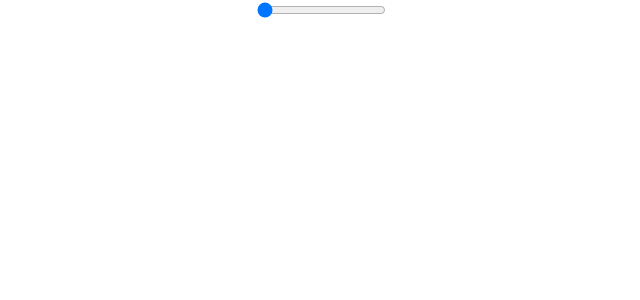
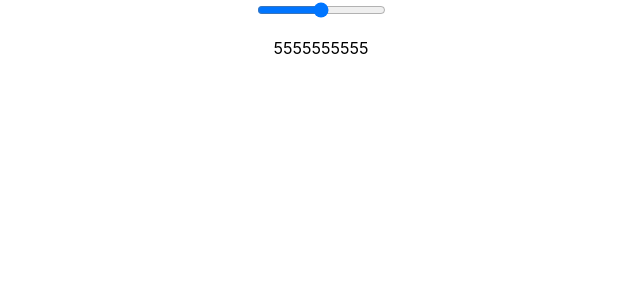
Before and after one commit to CD-Mackay/bad_ui_battles, a React (Create React App) app in the folder phone-slider/: page / in a window 1280 px wide. Shown: the top 300 px of the page, without its empty margins (319-959 px from the left). Built offline with nearby package versions, Linux system fonts and the light colour scheme.

Commit message:
implement onchange for input

```diff
--- a/phone-slider/src/App.js
+++ b/phone-slider/src/App.js
@@ -4,9 +4,14 @@ import { useState } from 'react';
 function App() {
 
   const [phone, setPhone] = useState(5555555555)
+
+  const handleChange = (e) => {
+    setPhone(e.target.value)
+  }
   return (
     <div className="App">
-      <input type="range" min="1111111111" max="9999999999"/>
+      <input type="range" min="1111111111" value={phone} onChange={(e) => handleChange(e)}max="9999999999" />
+      <p>{phone}</p>
     </div>
   );
 }
```
